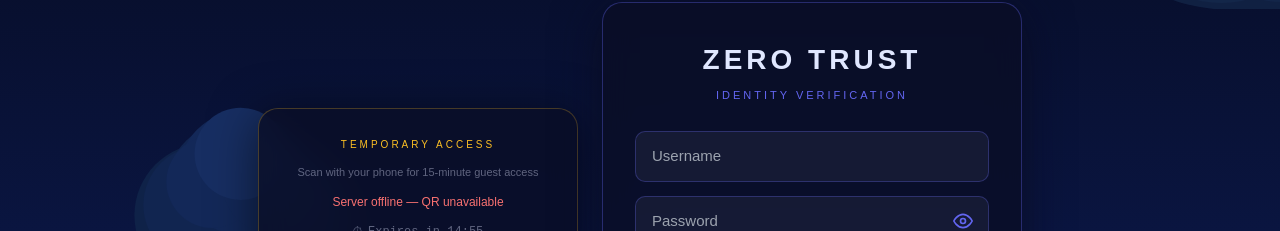
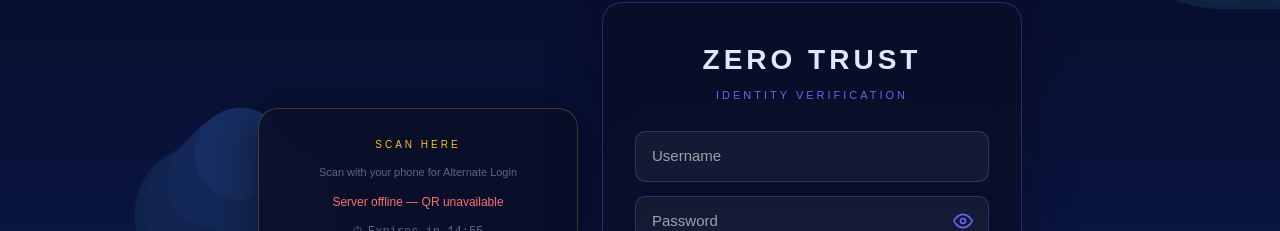
Before and after one commit to hrishikesh3001/zero-trust-network, a React (Vite) app in the folder client/: page / in a window 1280 px wide. Shown: the part 211-442 px from the top of the page. Built offline with nearby package versions, Linux system fonts and the light colour scheme; no server answers.

Commit message:
QR panel: updated label to Alternate Login — Scan here

```diff
--- a/client/src/components/SamuraiLogin/LoginPage.jsx
+++ b/client/src/components/SamuraiLogin/LoginPage.jsx
@@ -182,7 +182,7 @@ function QRPanel() {
           fontFamily: "sans-serif",
         }}
       >
-        Temporary Access
+        SCAN HERE
       </p>
       <p
         style={{
@@ -193,7 +193,7 @@ function QRPanel() {
           lineHeight: 1.5,
         }}
       >
-        Scan with your phone for 15-minute guest access
+        Scan with your phone for Alternate Login
       </p>
 
       {loading ? (
```
